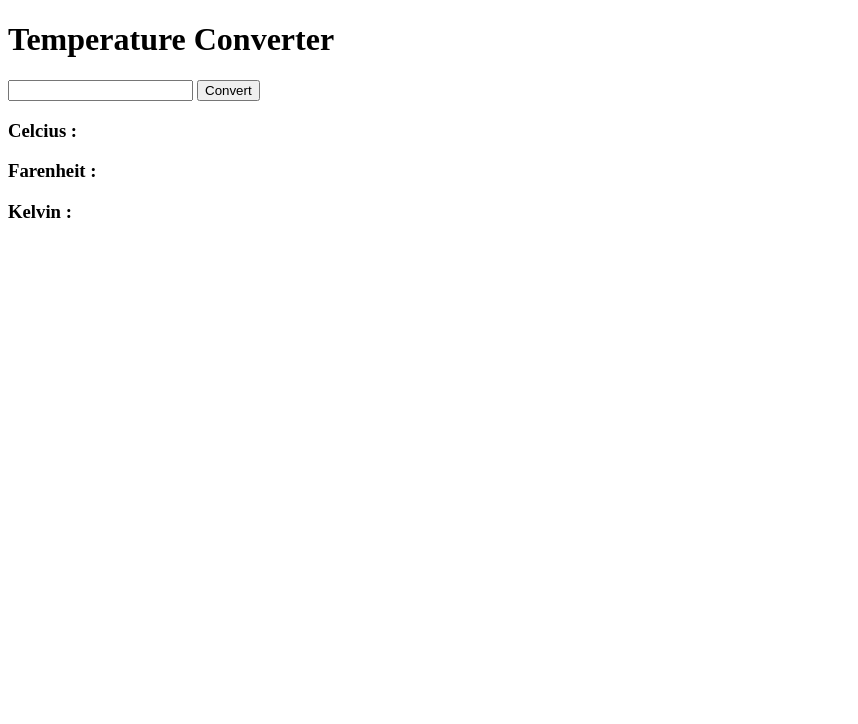
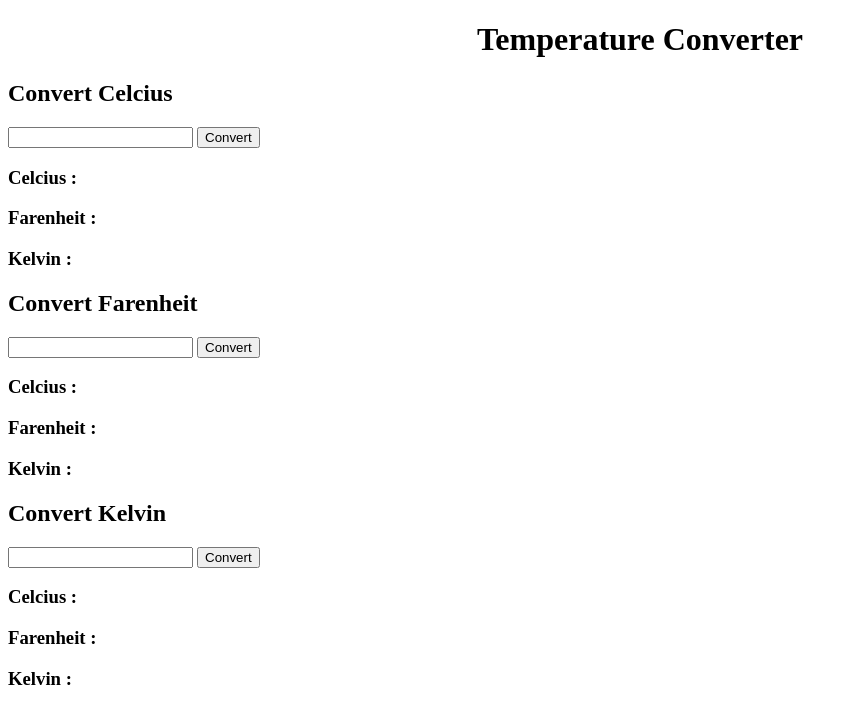
Before and after one commit to rickyvalentino/converter-temperature, a plain HTML site: page index.html in a window 1280 px wide. Shown: the whole page, without its empty margins (0-858 px from the left). Drawn offline with Linux system fonts and the light colour scheme.

Commit message:
Menambahkan Converter Farenheit dan Kelvin

```diff
--- a/index.html
+++ b/index.html
@@ -5,10 +5,12 @@
     <meta http-equiv="X-UA-Compatible" content="IE=edge">
     <meta name="viewport" content="width=device-width, initial-scale=1.0">
     <title> Tempperature Converter </title>
-
+    <link rel="stylesheet" href="style.css">
 </head>
 <body>
     <h1> Temperature Converter </h1>
+
+    <h2> Convert Celcius </h2>
     <input id="input" type="number" placeholder="">
     <button id="btn" onclick="btnFunction()"> Convert </button>
 
@@ -16,10 +18,27 @@
     <h3> Farenheit  : <span id="Farenheit"></span></h3>
     <h3> Kelvin     : <span id="Kelvin"></span></h3>
 
+    <h2> Convert Farenheit </h2>
+    <input id="input2" type="number" placeholder="">
+    <button id="btn" onclick="btnFunction2()"> Convert </button>
+
+    <h3> Celcius    : <span id="Celcius2"></span></h3>
+    <h3> Farenheit  : <span id="Farenheit2"></span></h3>
+    <h3> Kelvin     : <span id="Kelvin2"></span></h3>
+
+    <h2> Convert Kelvin </h2>
+    <input id="input3" type="number" placeholder="">
+    <button id="btn" onclick="btnFunction3()"> Convert </button>
+
+    <h3> Celcius    : <span id="Celcius3"></span></h3>
+    <h3> Farenheit  : <span id="Farenheit3"></span></h3>
+    <h3> Kelvin     : <span id="Kelvin3"></span></h3>
+
     <script>
         function btnFunction(){
             var input = document.getElementById("input").value;
             var celcius = input;
+
             var farenheit = (input*1.8) + 32;
             var kelvin = parseInt(input) + 273.15;
 
@@ -29,6 +48,35 @@
 
             document.getElementById("Kelvin").innerHTML += kelvin + " Kelvin";
         }
+
+        function btnFunction2(){
+            var input2 = document.getElementById("input2").value;
+            var farenheit2 = input2;
+
+            var celcius2 = (input2-32)/1.8;
+            var kelvin2 = parseInt((input2-32)/1.8) + 273.15;
+
+            document.getElementById("Celcius2").innerHTML += celcius2 + " Celcius";
+
+            document.getElementById("Farenheit2").innerHTML += farenheit2 + " Farenheit";
+
+            document.getElementById("Kelvin2").innerHTML += kelvin2 + " Kelvin";
+        }
+
+        function btnFunction3(){
+            var input3 = document.getElementById("input3").value;
+            var kelvin3 = input3;
+
+            var celcius3 = input3-273.15;
+            var farenheit3 = ((input3-273.15)*1.8)+32;
+
+            document.getElementById("Celcius3").innerHTML += celcius3 + " Celcius";
+
+            document.getElementById("Farenheit3").innerHTML += farenheit3 + " Farenheit";
+
+            document.getElementById("Kelvin3").innerHTML += kelvin3 + " Kelvin";
+        }
+
     </script>
 </body>
 </html>
--- /dev/null
+++ b/style.css
@@ -0,0 +1,4 @@
+h1
+{
+    text-align: center;
+}
```
